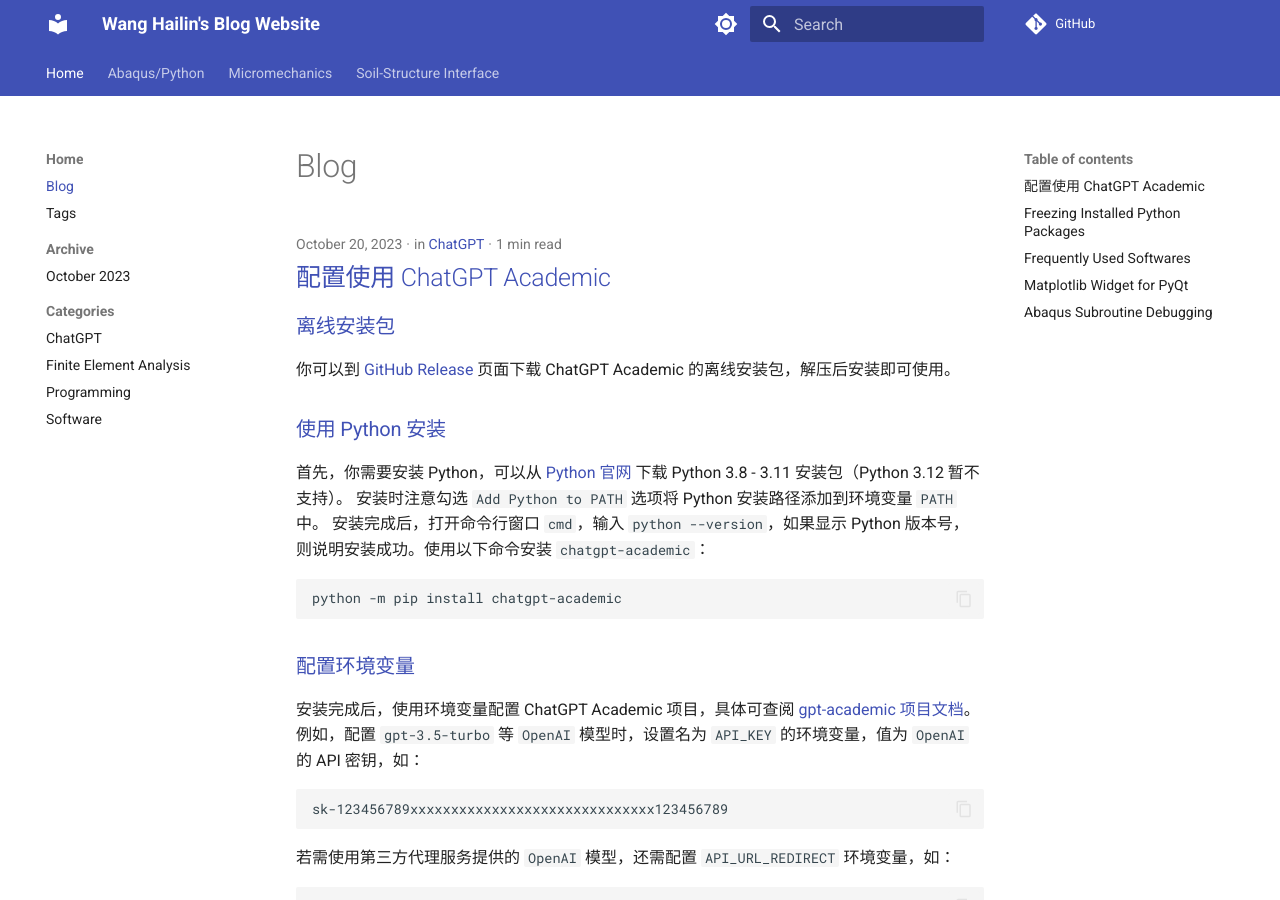
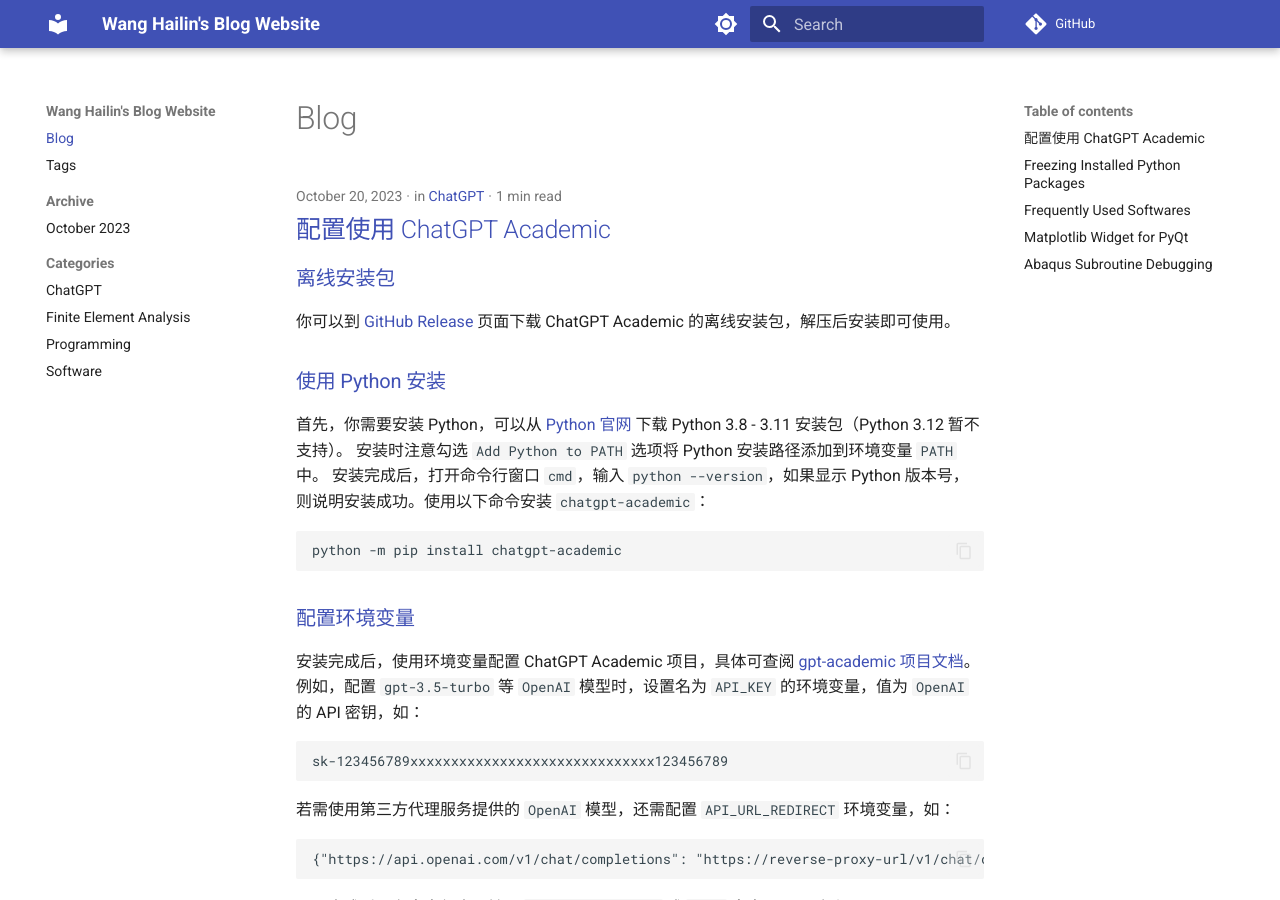
Before and after one commit to haiiliin/haiiliin.github.io, an MkDocs documentation site: the page built from docs/index.md, in a window 1280 px wide and 900 px high. Built offline with MkDocs 1.6.1 and Material for MkDocs 9.7.7, drawn with Linux system fonts in a browser that asks for light colours; comment, search, counter and statistics services are not loaded.

Commit message:
Update mkdocs.yml

```diff
--- a/mkdocs.yml
+++ b/mkdocs.yml
@@ -4,12 +4,8 @@
 edit_uri: edit/main/docs
 
 nav:
-  - Home:
-      - Blog: index.md
-      - Tags: tags.md
-  - Abaqus/Python: /abqpy/
-  - Micromechanics: /micromechanical/
-  - Soil-Structure Interface: /interface/
+  - index.md
+  - tags.md
 
 theme:
   name: material
@@ -32,7 +28,6 @@
     - content.code.copy
     - navigation.footer
     - navigation.sections
-    - navigation.tabs
     - navigation.top
     - search.share
     - search.suggest
```
